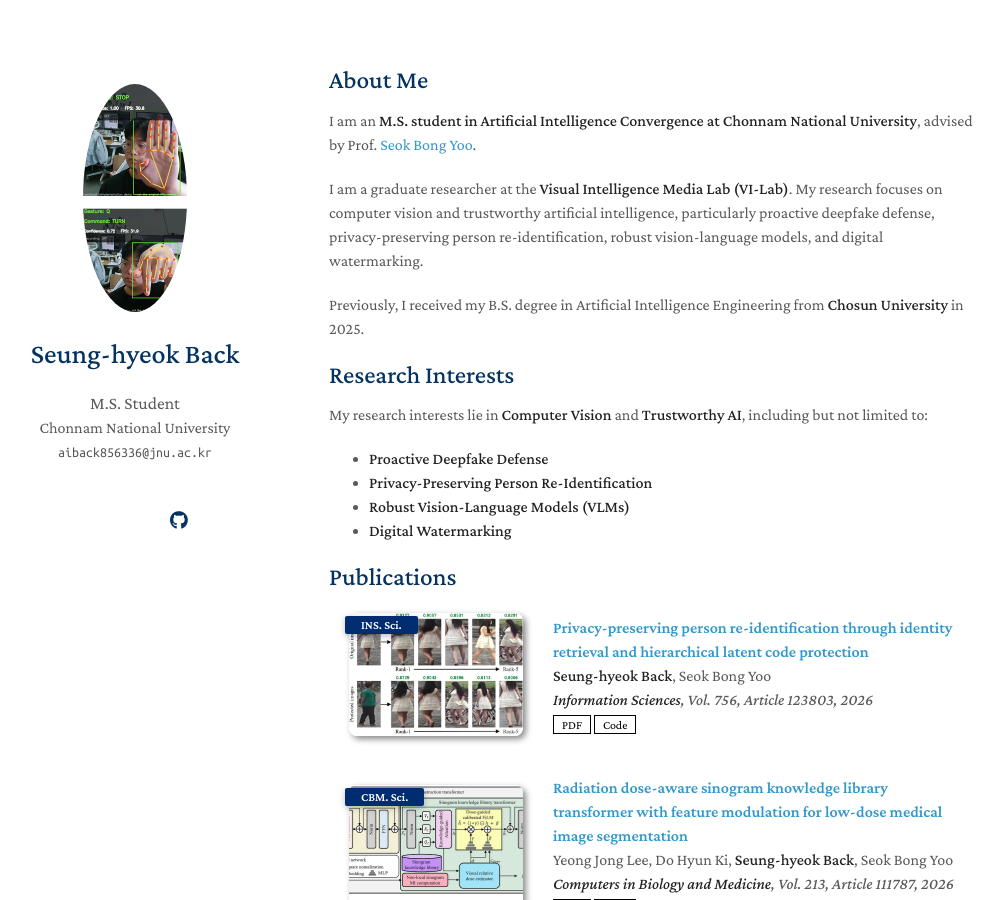
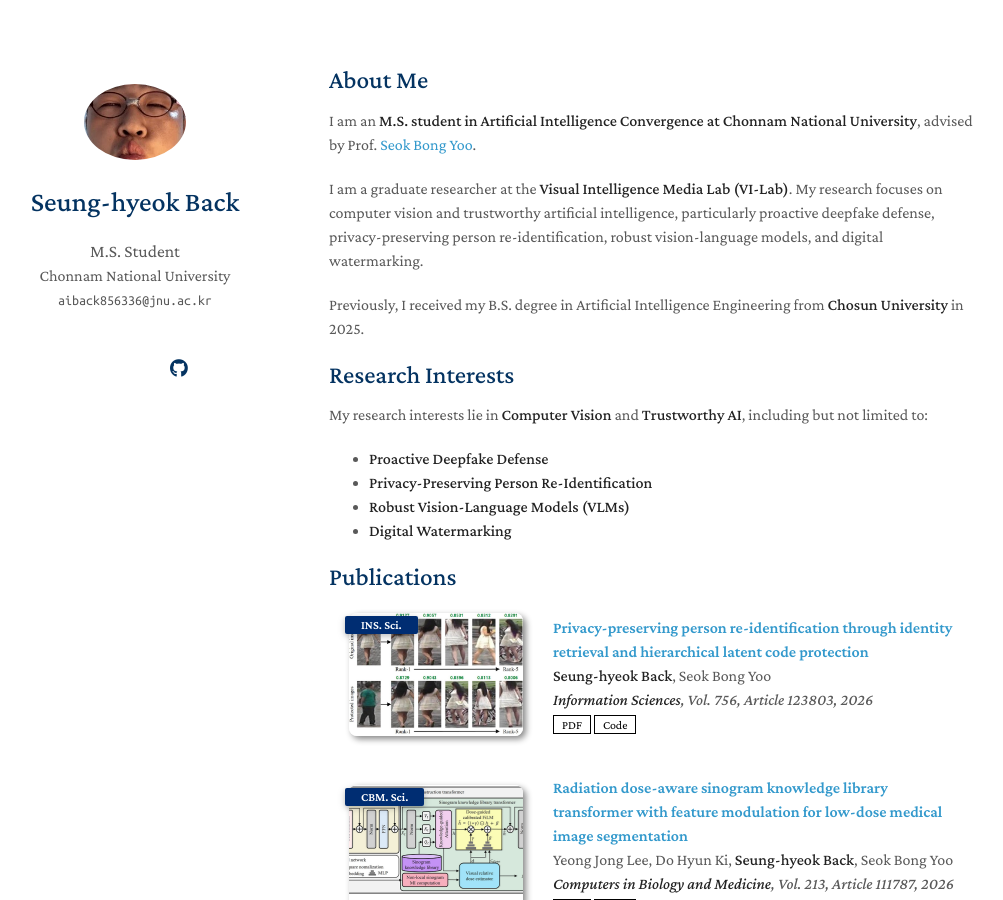
Before and after one commit to BACKAI/backai.github.io, a Jekyll site: the page built from index.md, in a window 1280 px wide and 900 px high. Shown: the whole window, without its empty margins (141-1144 px from the left). Built offline with Jekyll 4.4.1, drawn with Linux system fonts in a browser that asks for light colours; a style sheet for code colours, icons or effects is not loaded; our own code applies the rules of GitHub Pages for plain Markdown files.

Commit message:
Change avatar image path in configuration

```diff
--- a/_config.yml
+++ b/_config.yml
@@ -33,7 +33,7 @@ github_link: https://github.com/BACKAI
 # ============================================================
 # Images
 # ============================================================
-avatar: ./assets/img/homepage.png
+avatar: ./assets/img/my.jpg
 
 favicon: ./assets/img/favicon.png
 favicon_dark: ./assets/img/favicon-dark.png
```
